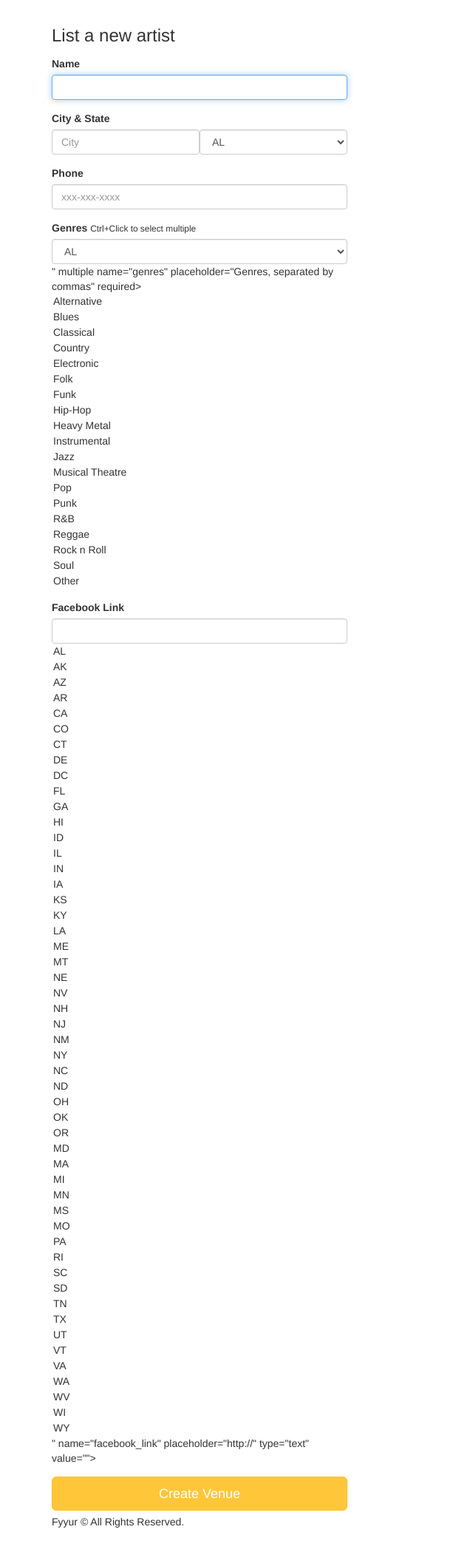
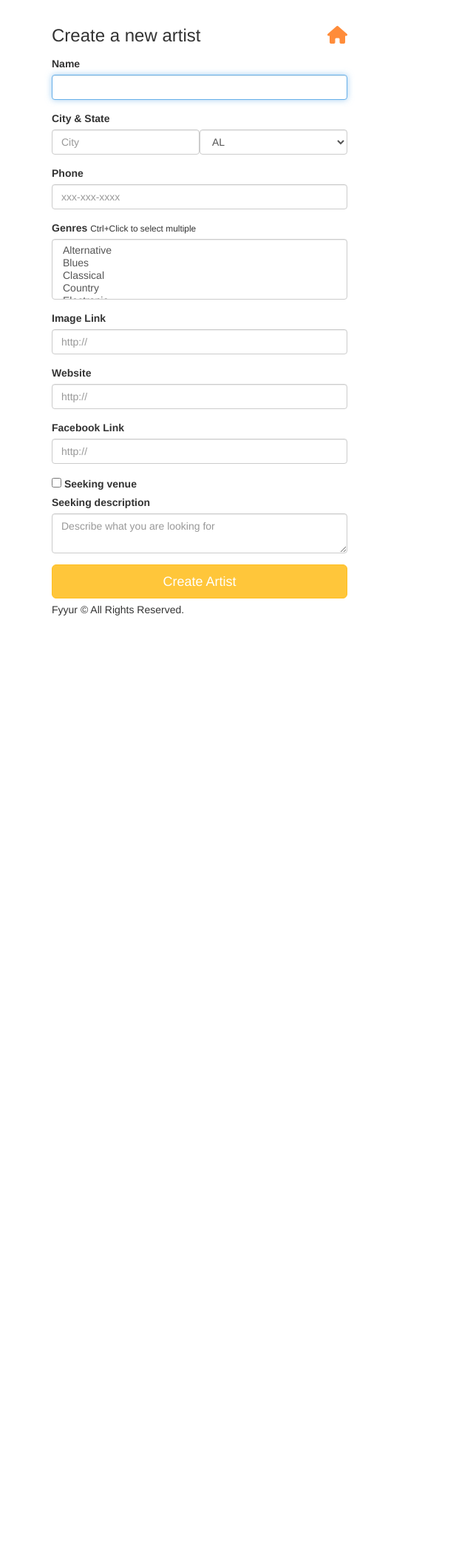
Before and after one commit to MaxDeveloper16/FSND1-Fyyur_ArtistBookingSite, a Flask app: page /artists/create in a window 1280 px wide. Shown: the part 60-2162 px from the top of the page at 74% size, without its empty margins (0-640 px from the left). After the commit the page ends 892 px from the top, so only its background shows below. Run offline with Flask 2, Linux system fonts and the light colour scheme; some libraries are stand-ins or nearby versions.

Commit message:
Artist and Show CRUD completed

```diff
--- a/app.py
+++ b/app.py
@@ -116,14 +116,14 @@ def index():
 @app.route('/venues')
 def venues():
   data = []
-# Query all venues
+  # Query all venues
   venues = Venue.query.all()
 
   # Use set so there are no duplicate venues
   locations = set()
 
   for venue in venues:
-      # Add city/state tuples
+    # Add city/state tuples
     locations.add((venue.city, venue.state))
 
   # For each unique city/state, add venues
@@ -277,110 +277,69 @@ def delete_venue(venue_id):
 #  ----------------------------------------------------------------
 @app.route('/artists')
 def artists():
-  # TODO: replace with real data returned from querying the database
-  data=[{
-    "id": 4,
-    "name": "Guns N Petals",
-  }, {
-    "id": 5,
-    "name": "Matt Quevedo",
-  }, {
-    "id": 6,
-    "name": "The Wild Sax Band",
-  }]
+  data = []
+
+  artists = Artist.query.all()
+
+  for artist in artists:
+    data.append({
+        "id": artist.id,
+        "name": artist.name
+    })
+
   return render_template('pages/artists.html', artists=data)
 
 @app.route('/artists/search', methods=['POST'])
 def search_artists():
-  # TODO: implement search on artists with partial string search. Ensure it is case-insensitive.
-  # seach for "A" should return "Guns N Petals", "Matt Quevado", and "The Wild Sax Band".
-  # search for "band" should return "The Wild Sax Band".
+  search_term = request.form.get('search_term', '')
+
+  # Filter artists by case insensitive search
+  result = Artist.query.filter(Artist.name.ilike(f'%{search_term}%'))
+
   response={
-    "count": 1,
-    "data": [{
-      "id": 4,
-      "name": "Guns N Petals",
-      "num_upcoming_shows": 0,
-    }]
+    "count": result.count(),
+    "data": result
   }
   return render_template('pages/search_artists.html', results=response, search_term=request.form.get('search_term', ''))
 
 @app.route('/artists/<int:artist_id>')
 def show_artist(artist_id):
-  # shows the venue page with the given venue_id
-  # TODO: replace with real venue data from the venues table, using venue_id
-  data1={
-    "id": 4,
-    "name": "Guns N Petals",
-    "genres": ["Rock n Roll"],
-    "city": "San Francisco",
-    "state": "CA",
-    "phone": "326-123-5000",
-    "website": "https://www.gunsnpetalsband.com",
-    "facebook_link": "https://www.facebook.com/GunsNPetals",
-    "seeking_venue": True,
-    "seeking_description": "Looking for shows to perform at in the San Francisco Bay Area!",
-    "image_link": "https://images.unsplash.com/photo-1549213783-8284d0336c4f?ixlib=rb-1.2.1&ixid=eyJhcHBfaWQiOjEyMDd9&auto=format&fit=crop&w=300&q=80",
-    "past_shows": [{
-      "venue_id": 1,
-      "venue_name": "The Musical Hop",
-      "venue_image_link": "https://images.unsplash.com/photo-1543900694-133f37abaaa5?ixlib=rb-1.2.1&ixid=eyJhcHBfaWQiOjEyMDd9&auto=format&fit=crop&w=400&q=60",
-      "start_time": "2019-05-21T21:30:00.000Z"
-    }],
-    "upcoming_shows": [],
-    "past_shows_count": 1,
-    "upcoming_shows_count": 0,
+  artist = Artist.query.get(artist_id)
+  shows = Show.query.filter_by(artist_id=artist_id).all()
+  past_shows = []
+  upcoming_shows = []
+
+  # Filter shows by upcoming and past
+  for show in shows:
+    data = {
+          "venue_id": show.venue_id,
+          "venue_name": show.venue.name,
+          "venue_image_link": show.venue.image_link,
+          "start_time": format_datetime(str(show.start_time))
+        }
+    if show.start_time > datetime.now():
+      upcoming_shows.append(data)
+    else:
+      past_shows.append(data)
+
+  data={
+    "id": artist.id,
+    "name": artist.name,
+    "genres": artist.genres.split(', '),
+    "city": artist.city,
+    "state": artist.state,
+    "phone": artist.phone,
+    "facebook_link": artist.facebook_link,
+    "image_link": artist.image_link,
+    "website": artist.website,
+    "seeking_venue": artist.seeking_venue,
+    "seeking_description": artist.seeking_description,
+    "past_shows": past_shows,
+    "upcoming_shows": upcoming_shows,
+    "past_shows_count": len(past_shows),
+    "upcoming_shows_count": len(upcoming_shows)
   }
-  data2={
-    "id": 5,
-    "name": "Matt Quevedo",
-    "genres": ["Jazz"],
-    "city": "New York",
-    "state": "NY",
-    "phone": "300-400-5000",
-    "facebook_link": "https://www.facebook.com/mattquevedo923251523",
-    "seeking_venue": False,
-    "image_link": "https://images.unsplash.com/photo-1495223153807-b916f75de8c5?ixlib=rb-1.2.1&ixid=eyJhcHBfaWQiOjEyMDd9&auto=format&fit=crop&w=334&q=80",
-    "past_shows": [{
-      "venue_id": 3,
-      "venue_name": "Park Square Live Music & Coffee",
-      "venue_image_link": "https://images.unsplash.com/photo-1485686531765-ba63b07845a7?ixlib=rb-1.2.1&ixid=eyJhcHBfaWQiOjEyMDd9&auto=format&fit=crop&w=747&q=80",
-      "start_time": "2019-06-15T23:00:00.000Z"
-    }],
-    "upcoming_shows": [],
-    "past_shows_count": 1,
-    "upcoming_shows_count": 0,
-  }
-  data3={
-    "id": 6,
-    "name": "The Wild Sax Band",
-    "genres": ["Jazz", "Classical"],
-    "city": "San Francisco",
-    "state": "CA",
-    "phone": "432-325-5432",
-    "seeking_venue": False,
-    "image_link": "https://images.unsplash.com/photo-1558369981-f9ca78462e61?ixlib=rb-1.2.1&ixid=eyJhcHBfaWQiOjEyMDd9&auto=format&fit=crop&w=794&q=80",
-    "past_shows": [],
-    "upcoming_shows": [{
-      "venue_id": 3,
-      "venue_name": "Park Square Live Music & Coffee",
-      "venue_image_link": "https://images.unsplash.com/photo-1485686531765-ba63b07845a7?ixlib=rb-1.2.1&ixid=eyJhcHBfaWQiOjEyMDd9&auto=format&fit=crop&w=747&q=80",
-      "start_time": "2035-04-01T20:00:00.000Z"
-    }, {
-      "venue_id": 3,
-      "venue_name": "Park Square Live Music & Coffee",
-      "venue_image_link": "https://images.unsplash.com/photo-1485686531765-ba63b07845a7?ixlib=rb-1.2.1&ixid=eyJhcHBfaWQiOjEyMDd9&auto=format&fit=crop&w=747&q=80",
-      "start_time": "2035-04-08T20:00:00.000Z"
-    }, {
-      "venue_id": 3,
-      "venue_name": "Park Square Live Music & Coffee",
-      "venue_image_link": "https://images.unsplash.com/photo-1485686531765-ba63b07845a7?ixlib=rb-1.2.1&ixid=eyJhcHBfaWQiOjEyMDd9&auto=format&fit=crop&w=747&q=80",
-      "start_time": "2035-04-15T20:00:00.000Z"
-    }],
-    "past_shows_count": 0,
-    "upcoming_shows_count": 3,
-  }
-  data = list(filter(lambda d: d['id'] == artist_id, [data1, data2, data3]))[0]
+
   return render_template('pages/show_artist.html', artist=data)
 
 #  Update
@@ -388,26 +347,55 @@ def show_artist(artist_id):
 @app.route('/artists/<int:artist_id>/edit', methods=['GET'])
 def edit_artist(artist_id):
   form = ArtistForm()
-  artist={
-    "id": 4,
-    "name": "Guns N Petals",
-    "genres": ["Rock n Roll"],
-    "city": "San Francisco",
-    "state": "CA",
-    "phone": "326-123-5000",
-    "website": "https://www.gunsnpetalsband.com",
-    "facebook_link": "https://www.facebook.com/GunsNPetals",
-    "seeking_venue": True,
-    "seeking_description": "Looking for shows to perform at in the San Francisco Bay Area!",
-    "image_link": "https://images.unsplash.com/photo-1549213783-8284d0336c4f?ixlib=rb-1.2.1&ixid=eyJhcHBfaWQiOjEyMDd9&auto=format&fit=crop&w=300&q=80"
-  }
-  # TODO: populate form with fields from artist with ID <artist_id>
+
+  artist = Artist.query.get(artist_id)
+
+  artist_data = {
+        "id": artist.id,
+        "name": artist.name,
+        "genres": artist.genres.split(', '),
+        "city": artist.city,
+        "state": artist.state,
+        "phone": artist.phone,
+        "facebook_link": artist.facebook_link,
+        "image_link": artist.image_link,
+        "website": artist.website,
+        "seeking_venue": artist.seeking_venue,
+        "seeking_description": artist.seeking_description
+    }
+
+  form = ArtistForm(formdata=None, data=artist_data)
+
   return render_template('forms/edit_artist.html', form=form, artist=artist)
 
 @app.route('/artists/<int:artist_id>/edit', methods=['POST'])
 def edit_artist_submission(artist_id):
-  # TODO: take values from the form submitted, and update existing
-  # artist record with ID <artist_id> using the new attributes
+  try:
+    form = ArtistForm()
+
+    artist = Artist.query.get(artist_id)
+
+    artist.name = form.name.data
+    artist.phone = form.phone.data
+    artist.state = form.state.data
+    artist.city = form.city.data
+    artist.genres = ', '.join(form.genres.data)
+    artist.image_link = form.image_link.data
+    artist.facebook_link = form.facebook_link.data
+    artist.website = form.website.data
+    artist.seeking_venue = form.seeking_venue.data
+    artist.seeking_description = form.seeking_description.data
+
+
+    db.session.commit()
+    flash('The Artist ' + request.form['name'] + ' has been successfully updated!')
+  except Exception as e:
+    # catches errors
+    logging.exception(e)
+    db.session.rolback()
+    flash('An Error has occured and the update unsuccessful')
+  finally:
+    db.session.close()
 
   return redirect(url_for('show_artist', artist_id=artist_id))
 
@@ -474,15 +462,57 @@ def create_artist_form():
 
 @app.route('/artists/create', methods=['POST'])
 def create_artist_submission():
-  # called upon submitting the new artist listing form
-  # TODO: insert form data as a new Venue record in the db, instead
-  # TODO: modify data to be the data object returned from db insertion
+  try:
+    form = ArtistForm()
 
-  # on successful db insert, flash success
-  flash('Artist ' + request.form['name'] + ' was successfully listed!')
-  # TODO: on unsuccessful db insert, flash an error instead.
-  # e.g., flash('An error occurred. Artist ' + data.name + ' could not be listed.')
+    artist = Artist(
+      name=form.name.data,
+      city=form.city.data,
+      state=form.city.data,
+      phone=form.phone.data,
+      genres=', '.join(form.genres.data),
+      image_link=form.image_link.data,
+      facebook_link=form.facebook_link.data,
+      website=form.website.data,
+      seeking_venue=form.seeking_venue.data,
+      seeking_description=form.seeking_description.data
+      )
+
+    db.session.add(artist)
+    db.session.commit()
+
+    flash('Artist ' + request.form['name'] + ' was successfully listed!')
+  except Exception as e:
+    # catches errors
+    logging.exception(e)
+    db.session.rollback()
+    flash('An error occurred. Artist ' + request.form['name'] + ' could not be listed.')
+  finally:
+    db.session.close()
+
   return render_template('pages/home.html')
+
+#  Delete Artist
+#  ----------------------------------------------------------------
+@app.route('/artist/<artist_id>', methods=['DELETE'])
+def delete_artist(artist_id):
+  try:
+
+    artist = Artist.query.get(artist_id)
+    artist_name = artist.name
+
+    db.session.delete(artist)
+    db.session.commit()
+
+    flash('Artist ' + artist_name + ' was deleted')
+  except:
+    flash('an error occured and Artist ' + artist_name + ' was not deleted')
+    db.session.rollback()
+  finally:
+    db.session.close()
+
+  return redirect(url_for('index'))
+
 
 
 #  Shows
@@ -490,45 +520,20 @@ def create_artist_submission():
 
 @app.route('/shows')
 def shows():
-  # displays list of shows at /shows
-  # TODO: replace with real venues data.
-  #       num_shows should be aggregated based on number of upcoming shows per venue.
-  data=[{
-    "venue_id": 1,
-    "venue_name": "The Musical Hop",
-    "artist_id": 4,
-    "artist_name": "Guns N Petals",
-    "artist_image_link": "https://images.unsplash.com/photo-1549213783-8284d0336c4f?ixlib=rb-1.2.1&ixid=eyJhcHBfaWQiOjEyMDd9&auto=format&fit=crop&w=300&q=80",
-    "start_time": "2019-05-21T21:30:00.000Z"
-  }, {
-    "venue_id": 3,
-    "venue_name": "Park Square Live Music & Coffee",
-    "artist_id": 5,
-    "artist_name": "Matt Quevedo",
-    "artist_image_link": "https://images.unsplash.com/photo-1495223153807-b916f75de8c5?ixlib=rb-1.2.1&ixid=eyJhcHBfaWQiOjEyMDd9&auto=format&fit=crop&w=334&q=80",
-    "start_time": "2019-06-15T23:00:00.000Z"
-  }, {
-    "venue_id": 3,
-    "venue_name": "Park Square Live Music & Coffee",
-    "artist_id": 6,
-    "artist_name": "The Wild Sax Band",
-    "artist_image_link": "https://images.unsplash.com/photo-1558369981-f9ca78462e61?ixlib=rb-1.2.1&ixid=eyJhcHBfaWQiOjEyMDd9&auto=format&fit=crop&w=794&q=80",
-    "start_time": "2035-04-01T20:00:00.000Z"
-  }, {
-    "venue_id": 3,
-    "venue_name": "Park Square Live Music & Coffee",
-    "artist_id": 6,
-    "artist_name": "The Wild Sax Band",
-    "artist_image_link": "https://images.unsplash.com/photo-1558369981-f9ca78462e61?ixlib=rb-1.2.1&ixid=eyJhcHBfaWQiOjEyMDd9&auto=format&fit=crop&w=794&q=80",
-    "start_time": "2035-04-08T20:00:00.000Z"
-  }, {
-    "venue_id": 3,
-    "venue_name": "Park Square Live Music & Coffee",
-    "artist_id": 6,
-    "artist_name": "The Wild Sax Band",
-    "artist_image_link": "https://images.unsplash.com/photo-1558369981-f9ca78462e61?ixlib=rb-1.2.1&ixid=eyJhcHBfaWQiOjEyMDd9&auto=format&fit=crop&w=794&q=80",
-    "start_time": "2035-04-15T20:00:00.000Z"
-  }]
+  shows = Show.query.order_by(db.desc(Show.start_time))
+
+  data = []
+
+  for show in shows:
+    data.append({
+        "venue_id": show.venue_id,
+        "venue_name": show.venue.name,
+        "artist_id": show.artist_id,
+        "artist_name": show.artist.name,
+        "artist_image_link": show.artist.image_link,
+        "start_time": format_datetime(str(show.start_time))
+    })
+
   return render_template('pages/shows.html', shows=data)
 
 @app.route('/shows/create')
@@ -539,14 +544,22 @@ def create_shows():
 
 @app.route('/shows/create', methods=['POST'])
 def create_show_submission():
-  # called to create new shows in the db, upon submitting new show listing form
-  # TODO: insert form data as a new Show record in the db, instead
+  try:
+    show = Show(artist_id=request.form['artist_id'], venue_id=request.form['venue_id'],
+                start_time=request.form['start_time'])
 
-  # on successful db insert, flash success
-  flash('Show was successfully listed!')
-  # TODO: on unsuccessful db insert, flash an error instead.
-  # e.g., flash('An error occurred. Show could not be listed.')
-  # see: http://flask.pocoo.org/docs/1.0/patterns/flashing/
+    db.session.add(show)
+    db.session.commit()
+
+    flash('Show was successfully listed!')
+  except Exception as e:
+    # catches errors
+    logging.exception(e)
+    db.session.rollback()
+    flash('An error occurred. Show could not be listed.')
+  finally:
+    db.session.close()
+
   return render_template('pages/home.html')
 
 @app.errorhandler(404)
--- a/forms.py
+++ b/forms.py
@@ -5,10 +5,10 @@ from wtforms.validators import DataRequired, AnyOf, URL, Optional
 
 class ShowForm(FlaskForm):
     artist_id = StringField(
-        'artist_id'
+        'artist_id', validators=[DataRequired()]
     )
     venue_id = StringField(
-        'venue_id'
+        'venue_id', validators=[DataRequired()]
     )
     start_time = DateTimeField(
         'start_time',
--- a/templates/forms/new_artist.html
+++ b/templates/forms/new_artist.html
@@ -3,13 +3,13 @@
 {% block content %}
 <div class="form-wrapper">
   <form method="post" class="form">
-      <h3 class="form-heading">List a new artist</h3>
+  <h3 class="form-heading">Create a new artist <a href="{{ url_for('index') }}" title="Back to homepage"><i class="fa fa-home pull-right"></i></a></h3>
     <div class="form-group">
       <label for="name">Name</label>
       {{ form.name(class_ = 'form-control', autofocus = true) }}
     </div>
     <div class="form-group">
-          <label>City & State</label>
+      <label for="city">City & State</label>
       <div class="form-inline">
         <div class="form-group">
           {{ form.city(class_ = 'form-control', placeholder='City', autofocus = true) }}
@@ -26,13 +26,29 @@
     <div class="form-group">
       <label for="genres">Genres</label>
       <small>Ctrl+Click to select multiple</small>
-        {{ form.genres(class_ = 'form-control', placeholder='Genres, separated by commas', id=form.state, autofocus = true) }}
+      {{ form.genres(class_ = 'form-control', placeholder='Genres, separated by commas', autofocus = true) }}
     </div>
     <div class="form-group">
-          <label for="genres">Facebook Link</label>
-          {{ form.facebook_link(class_ = 'form-control', placeholder='http://', id=form.state, autofocus = true) }}
+      <label for="image_link">Image Link</label>
+      {{ form.image_link(class_ = 'form-control', placeholder='http://', autofocus = true) }}
     </div>
-      <input type="submit" value="Create Venue" class="btn btn-primary btn-lg btn-block">
+    <div class="form-group">
+      <label for="website">Website</label>
+      {{ form.website(class_ = 'form-control', placeholder='http://', autofocus = true) }}
+    </div>
+    <div class="form-group">
+      <label for="facebook_link">Facebook Link</label>
+      {{ form.facebook_link(class_ = 'form-control', placeholder='http://', autofocus = true) }}
+    </div>
+    <div class="form-check">
+      {{ form.seeking_venue(class_ = 'form-check-input', autofocus = true) }}
+      <label for="seeking_venue">Seeking venue</label>
+    </div>
+    <div class="form-group">
+      <label for="seeking_description">Seeking description</label>
+      {{ form.seeking_description(class_ = 'form-control', placeholder='Describe what you are looking for', autofocus = true) }}
+    </div>
+    <input type="submit" value="Create Artist" class="btn btn-primary btn-lg btn-block">
 </form>
 </div>
 {% endblock %}
--- a/templates/forms/new_show.html
+++ b/templates/forms/new_show.html
@@ -3,7 +3,7 @@
 {% block content %}
   <div class="form-wrapper">
     <form method="post" class="form">
-      <h3 class="form-heading">List a new show</h3>
+      <h3 class="form-heading">Create a new show</h3>
       <div class="form-group">
         <label for="artist_id">Artist ID</label>
         <small>ID can be found on the Artist's Page</small>
@@ -18,7 +18,7 @@
           <label for="start_time">Start Time</label>
           {{ form.start_time(class_ = 'form-control', placeholder='YYYY-MM-DD HH:MM', autofocus = true) }}
         </div>
-      <input type="submit" value="Create Venue" class="btn btn-primary btn-lg btn-block">
+      <input type="submit" value="Save" class="btn btn-primary btn-lg btn-block">
     </form>
   </div>
 {% endblock %}
```
Also changed, not shown: dataSql/init.sql (added, +19 -0 lines), templates/forms/edit_artist.html (+23 -6 lines), templates/pages/show_artist.html (+34 -0 lines). Lines whose indentation alone changed are shown as unchanged.
